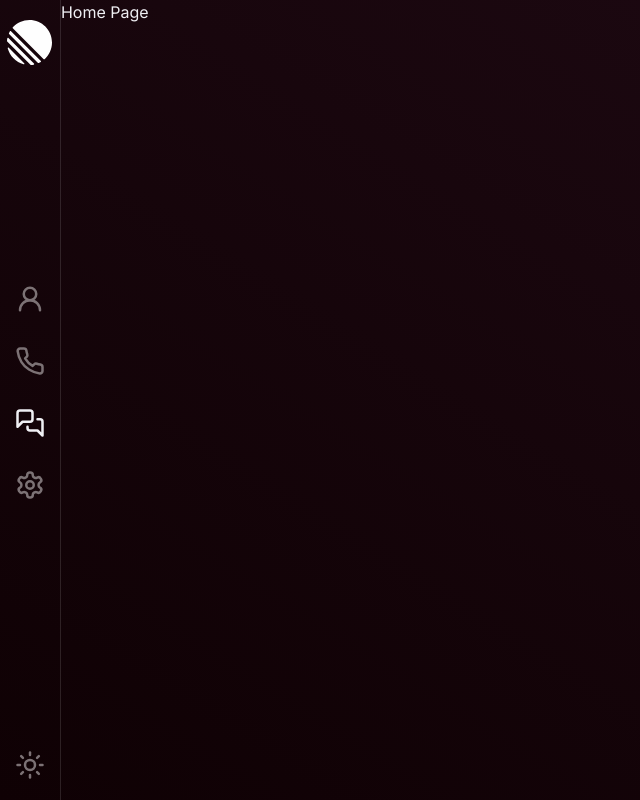
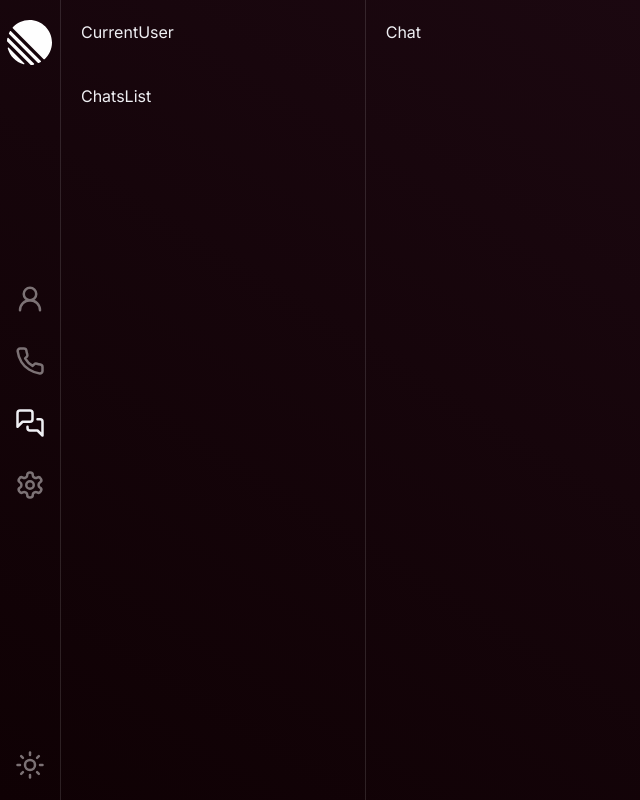
Before and after one commit to gAlex71/social-network, a Next.js app: page / in a window 1280 px wide. Shown: the whole page, without its empty margins (0-640 px from the left). Built offline with nearby package versions, Linux system fonts and the light colour scheme.

Commit message:
init chats page

```diff
--- a/src/app/page.tsx
+++ b/src/app/page.tsx
@@ -1,11 +1,23 @@
 import { Metadata } from "next"
+import { Chat } from "@/components/screens/chats/Chat";
+import { ChatsList } from "@/components/screens/chats/ChatsList";
+import { CurrentUser } from "@/components/screens/chats/CurrentUser";
 
 export const metadata: Metadata = {
     title: 'Chats'
 }
 
-export default function HomePage() {
+export default function ChatsPage() {
   return (
-    <div>Home Page</div>
+    <div className="grid h-full" style={{ gridTemplateColumns: '1fr 3fr' }}>
+      <div className="border-r border-border">
+        <CurrentUser />
+        <ChatsList />
+      </div>
+
+      <div>
+        <Chat />
+      </div>
+    </div>
   );
 }
--- /dev/null
+++ b/src/components/screens/chats/Chat.tsx
@@ -0,0 +1,5 @@
+export const Chat = () => {
+  return (
+    <div className="p-layout">Chat</div>
+  )
+}
--- /dev/null
+++ b/src/components/screens/chats/ChatsList.tsx
@@ -0,0 +1,5 @@
+export const ChatsList = () => {
+  return (
+    <div className="p-layout">ChatsList</div>
+  )
+}
--- /dev/null
+++ b/src/components/screens/chats/CurrentUser.tsx
@@ -0,0 +1,5 @@
+export const CurrentUser = () => {
+  return (
+    <div className="p-layout">CurrentUser</div>
+  )
+}
```
